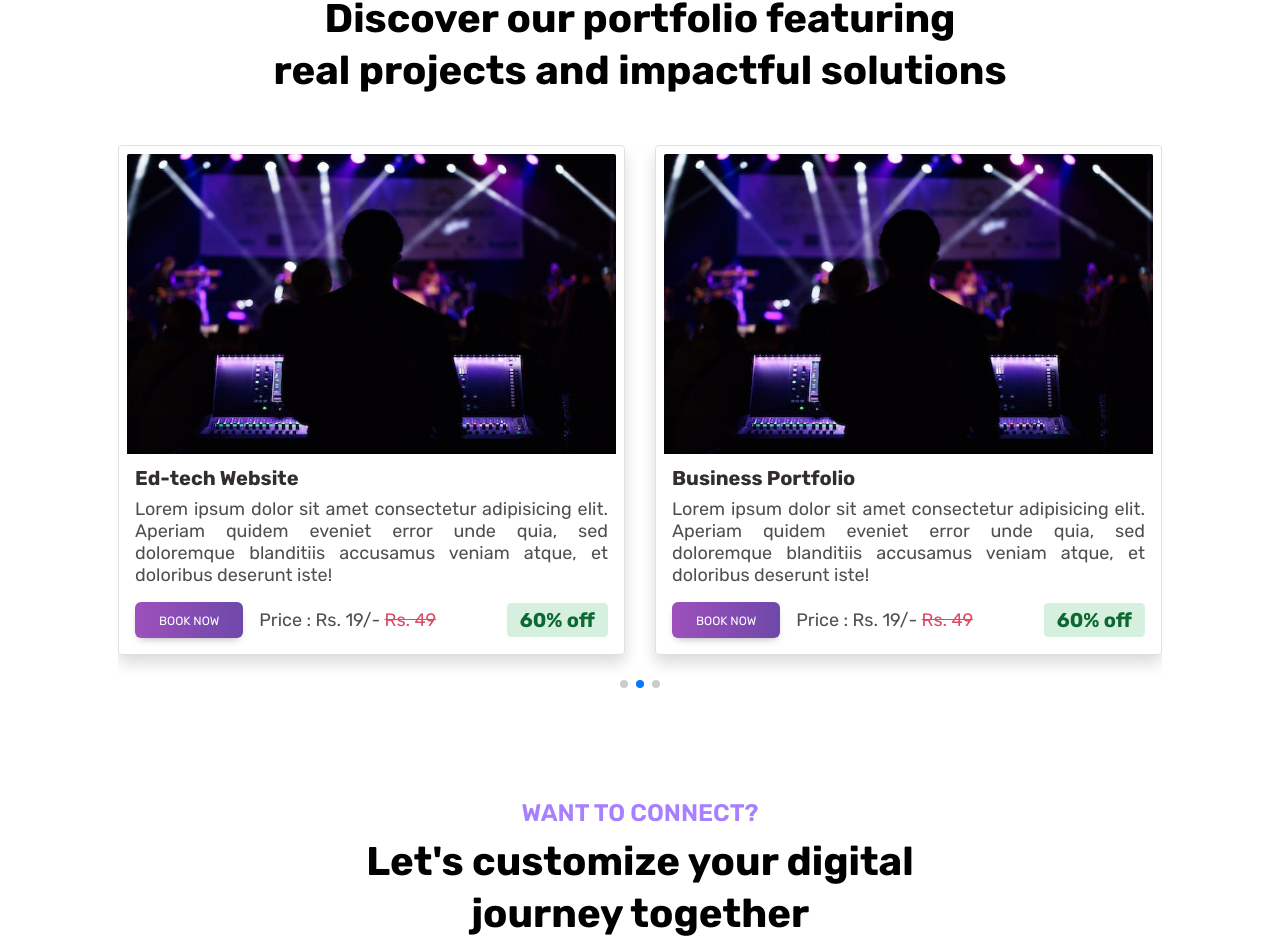
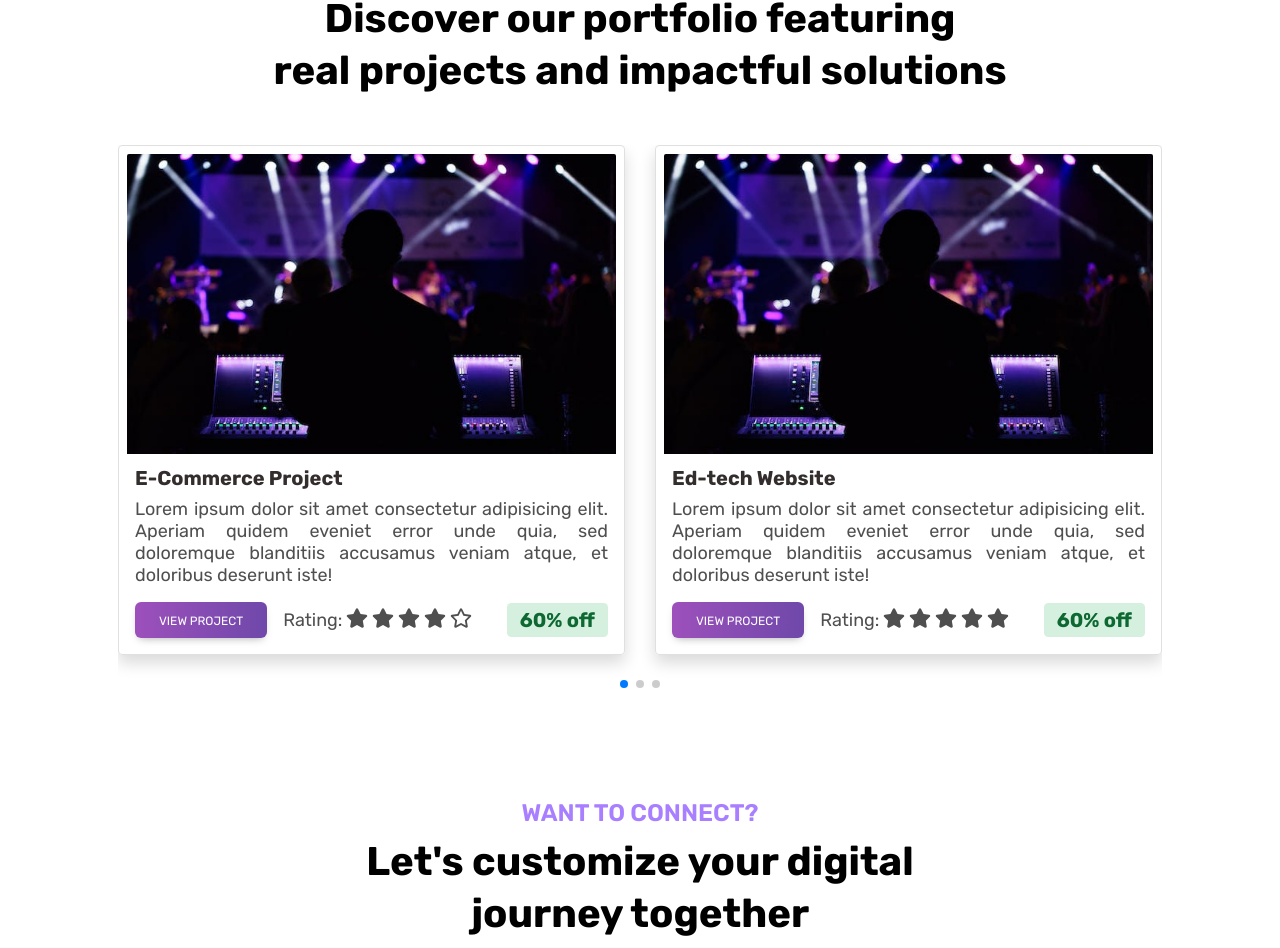
Before and after one commit to Yashcodes/CodeNesters-Frontend, a React (Create React App) app: page /services in a window 1280 px wide. Shown: the part 2533-3481 px from the top of the page. Built offline with nearby package versions, Linux system fonts and the light colour scheme.

Commit message:
Added ratings to projects

```diff
--- a/package.json
+++ b/package.json
@@ -16,6 +16,7 @@
     "react-bootstrap": "^2.8.0",
     "react-dom": "^18.2.0",
     "react-hot-toast": "^2.4.1",
+    "react-icons": "^5.0.1",
     "react-router-dom": "^6.15.0",
     "react-scripts": "5.0.1",
     "react-select": "^5.8.0",
--- a/src/components/ServicesComponents/ProjectSection.jsx
+++ b/src/components/ServicesComponents/ProjectSection.jsx
@@ -4,6 +4,8 @@ import { Autoplay, Keyboard, Pagination } from "swiper/modules";
 import { Link } from "react-router-dom";
 import "swiper/css";
 import "swiper/css/pagination";
+import { MDBIcon } from "mdb-react-ui-kit";
+import { FaRegStar, FaStar, FaStarHalfAlt } from "react-icons/fa";
 
 const ProjectSection = () => {
   const ProjectData = [
@@ -13,7 +15,33 @@ const ProjectSection = () => {
         title: "E-Commerce Project",
         description:
           "Lorem ipsum dolor sit amet consectetur adipisicing elit. Aperiam quidem eveniet error unde quia, sed doloremque blanditiis accusamus veniam atque, et doloribus deserunt iste!",
-        rating: "4",
+        rating: [
+          {
+            id: 1,
+            icon: <FaStar size={"22px"} />,
+            color: "Yellow",
+          },
+          {
+            id: 2,
+            icon: <FaStar size={"22px"} />,
+            color: "Yellow",
+          },
+          {
+            id: 3,
+            icon: <FaStar size={"22px"} />,
+            color: "Yellow",
+          },
+          {
+            id: 4,
+            icon: <FaStar size={"22px"} />,
+            color: "Yellow",
+          },
+          {
+            id: 5,
+            icon: <FaRegStar size={"22px"} />,
+            color: "Yellow",
+          },
+        ],
       },
     },
     {
@@ -22,7 +50,25 @@ const ProjectSection = () => {
         title: "Ed-tech Website",
         description:
           "Lorem ipsum dolor sit amet consectetur adipisicing elit. Aperiam quidem eveniet error unde quia, sed doloremque blanditiis accusamus veniam atque, et doloribus deserunt iste!",
-        rating: "5",
+        rating: [
+          {
+            id: 1,
+            icon: <FaStar size={"22px"} />,
+            color: "Yellow",
+          },
+          {
+            id: 2,
+            icon: <FaStar size={"22px"} />,
+            color: "Yellow",
+          },
+          {
+            id: 3,
+            icon: <FaStar size={"22px"} />,
+            color: "Yellow",
+          },
+          { id: 4, icon: <FaStar size={"22px"} />, color: "Yellow" },
+          { id: 5, icon: <FaStar size={"22px"} />, color: "Yellow" },
+        ],
       },
     },
     {
@@ -31,7 +77,29 @@ const ProjectSection = () => {
         title: "Business Portfolio",
         description:
           "Lorem ipsum dolor sit amet consectetur adipisicing elit. Aperiam quidem eveniet error unde quia, sed doloremque blanditiis accusamus veniam atque, et doloribus deserunt iste!",
-        rating: "3.5",
+        rating: [
+          { id: 1, icon: <FaStar size={"22px"} />, color: "Yellow" },
+          {
+            id: 2,
+            icon: <FaStar size={"22px"} />,
+            color: "Yellow",
+          },
+          {
+            id: 3,
+            icon: <FaStar size={"22px"} />,
+            color: "Yellow",
+          },
+          {
+            id: 4,
+            icon: <FaStarHalfAlt size={"22px"} />,
+            color: "Yellow",
+          },
+          {
+            id: 5,
+            icon: <FaRegStar size={"22px"} />,
+            color: "Yellow",
+          },
+        ],
       },
     },
     {
@@ -40,7 +108,29 @@ const ProjectSection = () => {
         title: "Spices Business Portfolio",
         description:
           "Lorem ipsum dolor sit amet consectetur adipisicing elit. Aperiam quidem eveniet error unde quia, sed doloremque blanditiis accusamus veniam atque, et doloribus deserunt iste!",
-        rating: "4.5",
+        rating: [
+          { id: 1, icon: <FaStar size={"22px"} />, color: "Yellow" },
+          {
+            id: 2,
+            icon: <FaStar size={"22px"} />,
+            color: "Yellow",
+          },
+          {
+            id: 3,
+            icon: <FaStar size={"22px"} />,
+            color: "Yellow",
+          },
+          {
+            id: 4,
+            icon: <FaStar size={"22px"} />,
+            color: "Yellow",
+          },
+          {
+            id: 5,
+            icon: <FaStarHalfAlt size={"22px"} />,
+            color: "Yellow",
+          },
+        ],
       },
     },
   ];
@@ -65,7 +155,7 @@ const ProjectSection = () => {
           pagination={{
             clickable: true,
           }}
-          autoplay={{ delay: 3000 }}
+          // autoplay={{ delay: 3000, pauseOnMouseEnter: true }}
           keyboard={{
             enabled: true,
             onlyInViewport: true,
@@ -125,18 +215,21 @@ const ProjectSection = () => {
                               to={"https://book.stripe.com/aEU5mb8Bt0Ea39maEE"}
                             >
                               <button className="btn contact-banner-btn">
-                                Book Now
+                                View Project
                               </button>
                             </Link>
                             <div className="event-price d-flex justify-content-between flex-wrap">
-                              <p className="m-0">
-                                Price : Rs. 19/-{" "}
-                                <span
-                                  style={{ textDecoration: "line-through" }}
-                                  className="text-danger"
-                                >
-                                  Rs. 49
-                                </span>
+                              <p className="m-0 d-flex gap-1 align-items-center">
+                                <span>Rating: </span>
+
+                                {project?.card?.rating.map((rating) => (
+                                  <span
+                                    style={{ marginBottom: "6px" }}
+                                    key={rating?.id}
+                                  >
+                                    {rating?.icon}
+                                  </span>
+                                ))}
                               </p>
                             </div>
                           </div>
--- a/src/pages/Services.jsx
+++ b/src/pages/Services.jsx
@@ -82,6 +82,7 @@ const Services = () => {
 
       {/* //! Using whyUs section as services section */}
       <WhyUsSectionHome
+        key={Math.random() + Date.now()}
         sectionCardData={whyUsCardData}
         sectionHeading={"OUR SERVICES"}
         headingContent={[
```
Also changed, not shown: 1 other file (tests, documents, lock files or other folders).
